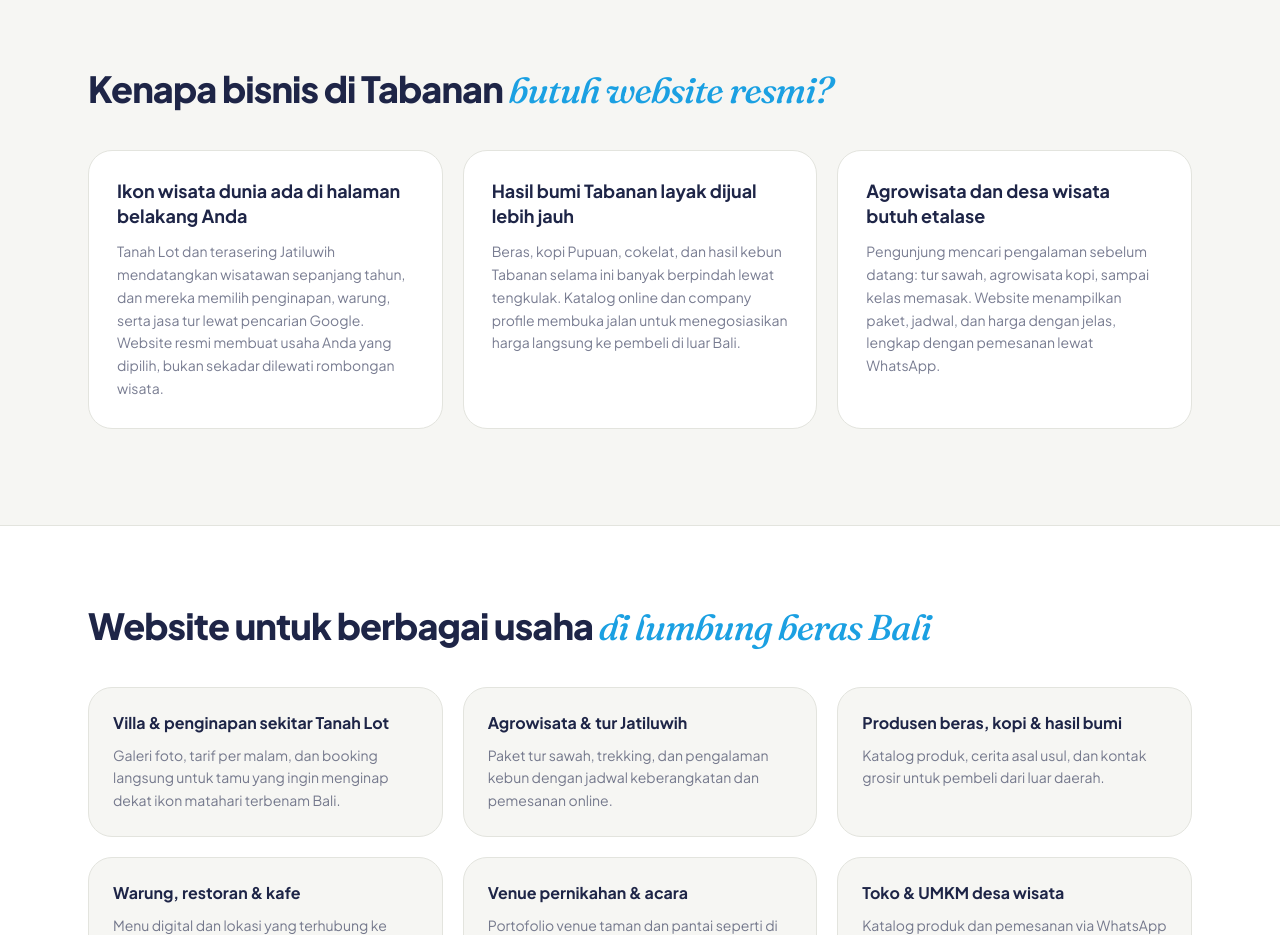
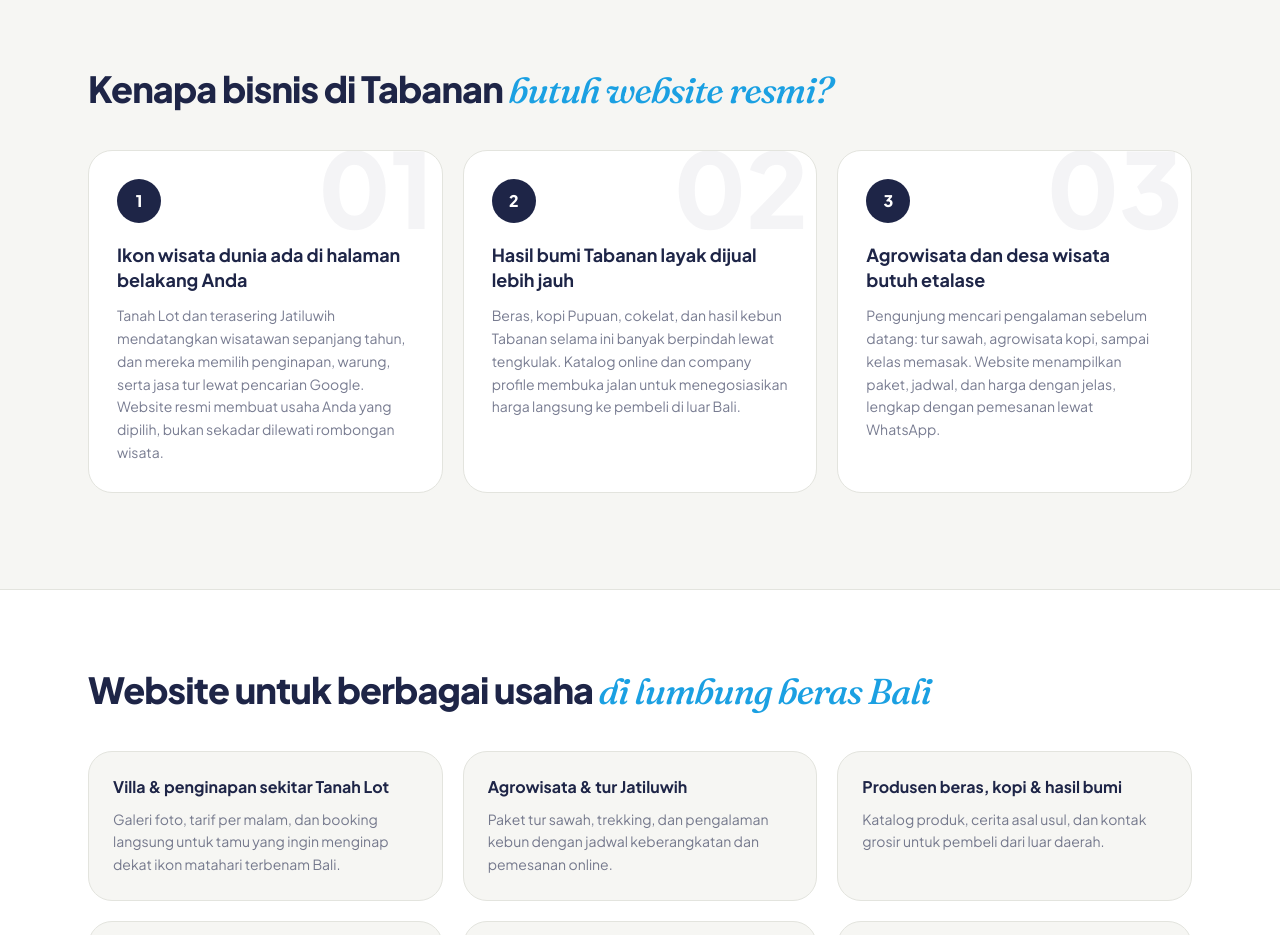
Before and after one commit to zyreejago/zeepage, an Astro site: page /jasa-pembuatan-website-di-tabanan in a window 1280 px wide. Shown: the part 1340-2275 px from the top of the page. Built offline with nearby package versions, Linux system fonts and the light colour scheme; Astro itself is replaced by a stand-in of ours; some packages are replaced by stand-ins of ours.

Commit message:
style: kartu alasan page Tabanan bergaya kartu bernomor dengan angka hantu di belakang

```diff
--- a/src/pages/jasa-pembuatan-website-di-tabanan.astro
+++ b/src/pages/jasa-pembuatan-website-di-tabanan.astro
@@ -118,10 +118,14 @@ const structuredData = {
       <div class="max-w-6xl mx-auto px-4 sm:px-6">
         <h2 class="text-3xl sm:text-4xl font-extrabold tracking-tight max-w-3xl" data-reveal>Kenapa bisnis di Tabanan <em class="font-display italic font-medium text-brand">butuh website resmi?</em></h2>
         <div class="grid md:grid-cols-3 gap-5 mt-10" data-reveal-group>
-          {alasan.map((a) => (
-            <article class="bg-white border border-line rounded-3xl p-7">
-              <h3 class="font-bold text-lg leading-snug">{a.title}</h3>
-              <p class="text-ink/60 text-sm leading-relaxed mt-3">{a.desc}</p>
+          {alasan.map((a, i) => (
+            <article class="relative overflow-hidden bg-white border border-line rounded-3xl p-7">
+              <span class="pointer-events-none select-none absolute -top-4 right-2 text-[6.5rem] leading-none font-extrabold text-ink/5" aria-hidden="true">{String(i + 1).padStart(2, '0')}</span>
+              <div class="relative">
+                <span class="inline-flex items-center justify-center w-11 h-11 rounded-full bg-ink text-white font-extrabold">{i + 1}</span>
+                <h3 class="font-bold text-lg leading-snug mt-5">{a.title}</h3>
+                <p class="text-ink/60 text-sm leading-relaxed mt-3">{a.desc}</p>
+              </div>
             </article>
           ))}
         </div>
```
